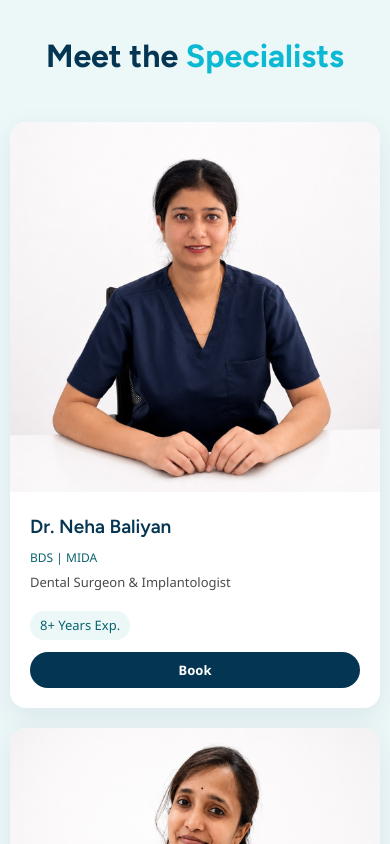
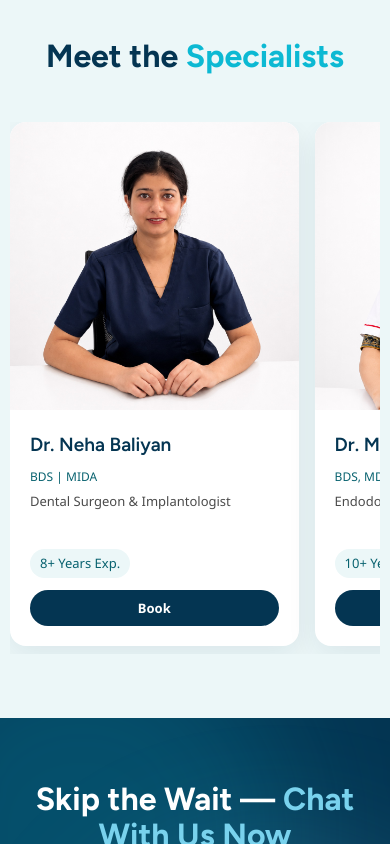
Before and after one commit to Sk-buddy/Ranco-Dental, a Next.js app: page / in a window 390 px wide. Shown: the part 6300-7144 px from the top of the page. Built offline with nearby package versions, Linux system fonts and the light colour scheme.

Commit message:
Turn Specialists cards into a peek-scroll carousel on mobile (next card visible on the right)

```diff
--- a/src/components/Specialists.tsx
+++ b/src/components/Specialists.tsx
@@ -11,11 +11,11 @@ export default function Specialists() {
           </h2>
         </div>
 
-        <div className="mt-12 grid grid-cols-1 gap-5 sm:grid-cols-2 lg:grid-cols-5">
+        <div className="mt-12 flex snap-x snap-mandatory gap-4 overflow-x-auto pb-2 [scrollbar-width:none] [&::-webkit-scrollbar]:hidden sm:grid sm:snap-none sm:grid-cols-2 sm:gap-5 sm:overflow-visible sm:pb-0 lg:grid-cols-5">
           {specialists.map((doc) => (
             <div
               key={doc.name}
-              className="flex flex-col overflow-hidden rounded-2xl bg-white shadow-[0_10px_30px_rgba(4,53,82,0.08)]"
+              className="flex w-[78%] shrink-0 snap-start flex-col overflow-hidden rounded-2xl bg-white shadow-[0_10px_30px_rgba(4,53,82,0.08)] sm:w-auto sm:shrink"
             >
               <div className="relative aspect-square w-full">
                 <Image
```
